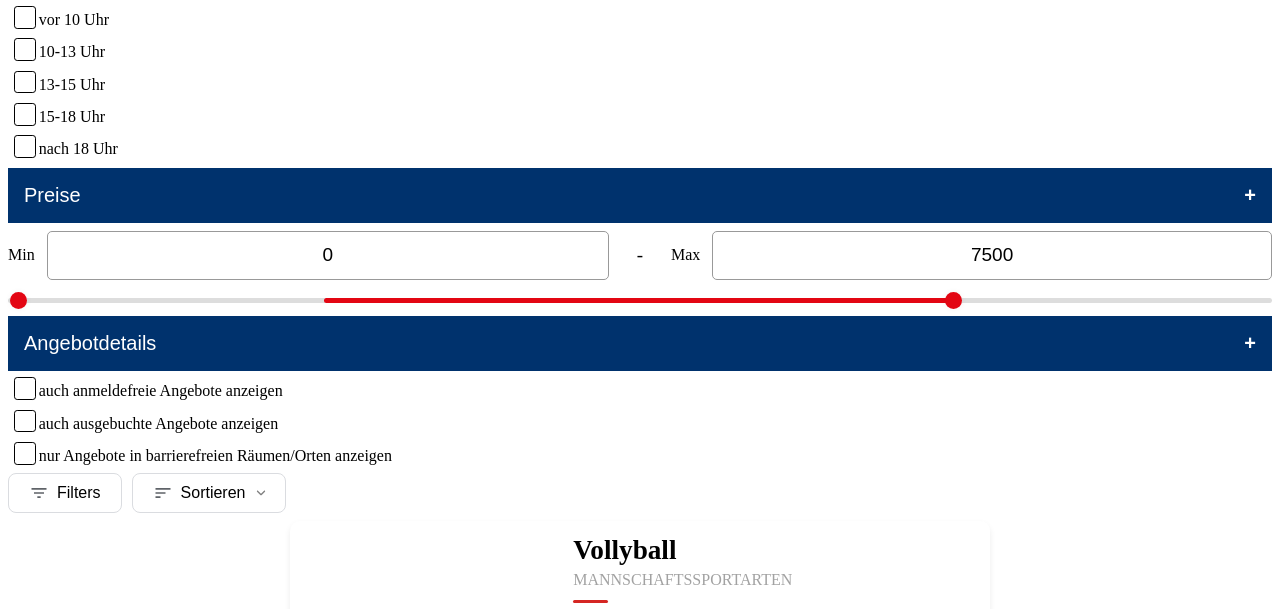
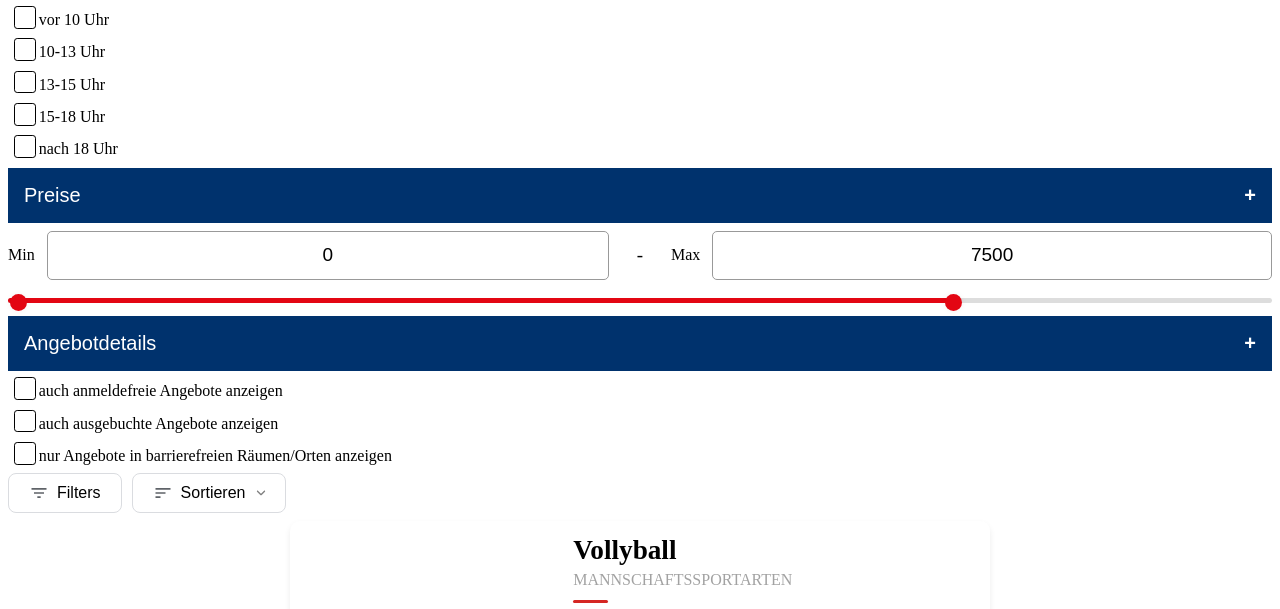
Before and after one commit to MohamadAlaskari/Sportangebot---Universit-t-Bremen, a plain HTML site: page server/index.html in a window 1280 px wide. Shown: the part 849-1458 px from the top of the page. Drawn offline with Linux system fonts and the light colour scheme; files that its build step writes are made by us from their sources; a script that the page names is missing; files whose address does not match are found by name; a web font is replaced by a local one.

Commit message:
price progress fix

```diff
--- a/client/src/style.css
+++ b/client/src/style.css
@@ -289,7 +289,7 @@ input[type="number"]::-webkit-inner-spin-button {
 
 .slider .progress {
     height: 100%;
-    left: 25%;
+    left: 0%;
     right: 25%;
     position: absolute;
     border-radius: 5px;
@@ -306,7 +306,7 @@ input[type="number"]::-webkit-inner-spin-button {
     position: absolute;
     width: 100%;
     height: 5px;
-    top: -7px;
+    top: -5px;
     background: none;
     pointer-events: none;
     -webkit-appearance: none;
```
